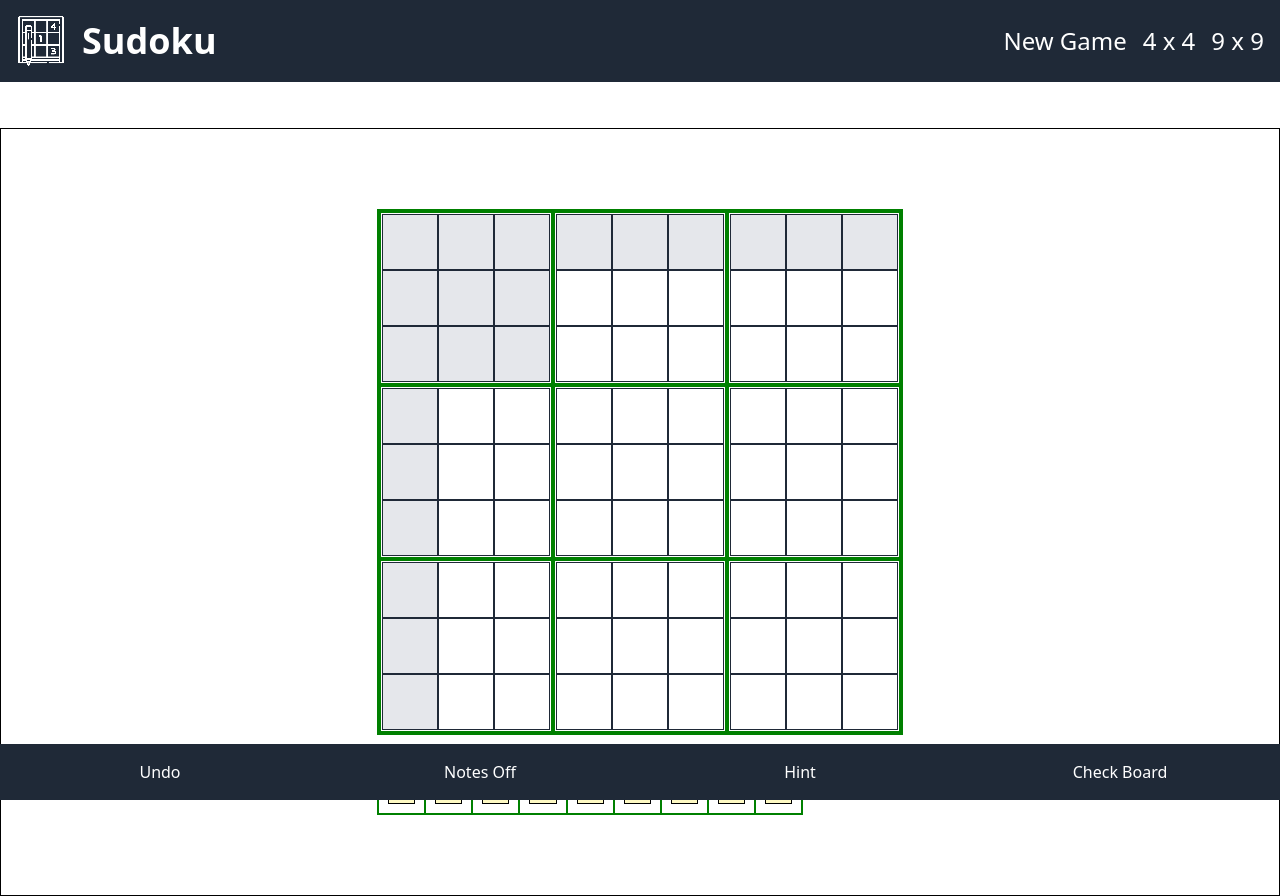
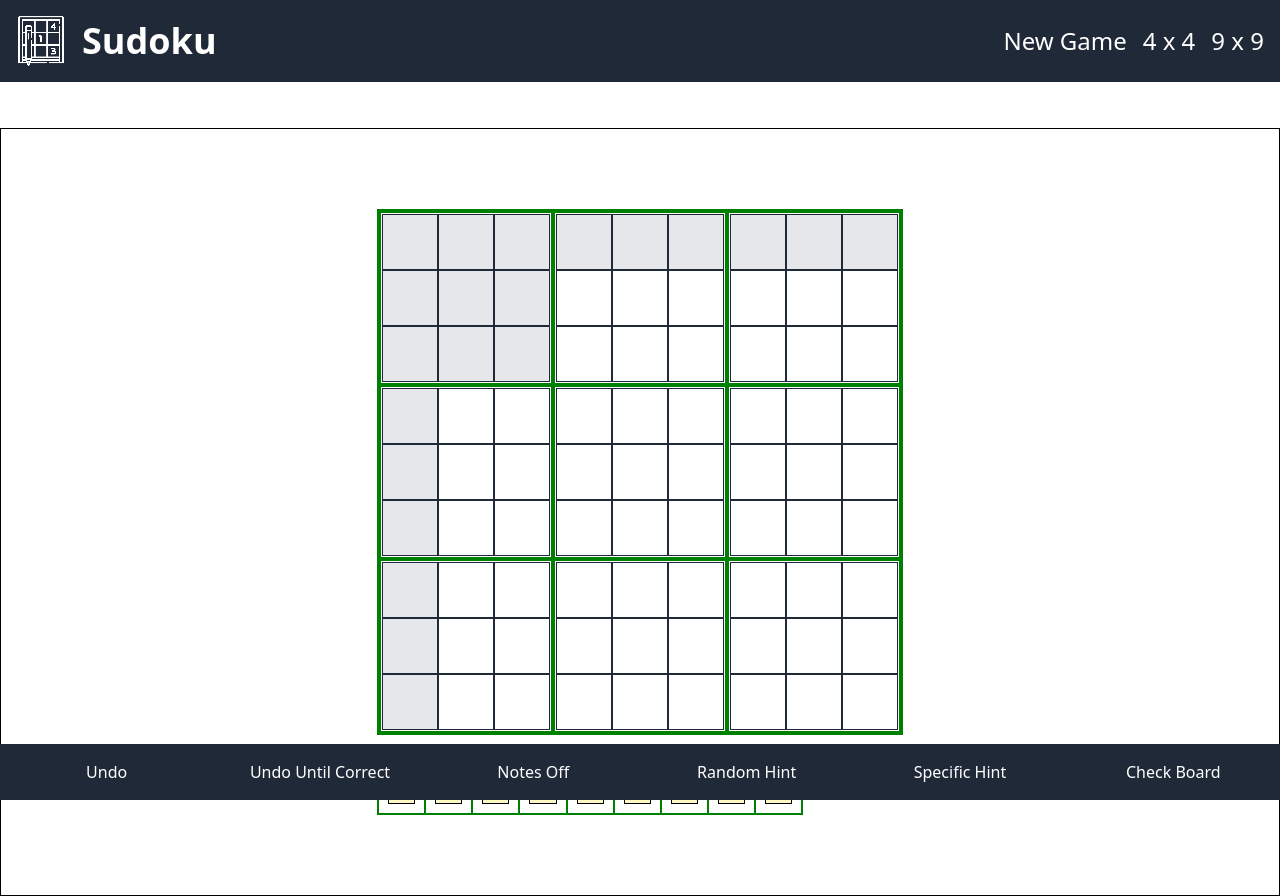
Before and after one commit to derekjtong/sudoku, a React (Vite) app in the folder frontend/: page / in a window 1280 px wide. Built offline with nearby package versions, Linux system fonts and the light colour scheme.

Commit message:
Update Buttons.jsx

```diff
--- a/frontend/src/components/Buttons.jsx
+++ b/frontend/src/components/Buttons.jsx
@@ -1,6 +1,6 @@
 import { useState } from "react";
 
-const Buttons = ({ onUndo, onErase, onToggleNotes, onGetHint }) => {
+const Buttons = ({ onUndo, onErase, onToggleNotes, onUndoUntilCorrect, onGetRandomHint, onGetSpecificHint }) => {
   const [notesOn, setNotesOn] = useState(false);
 
   const toggleNotes = () => {
@@ -13,11 +13,17 @@ const Buttons = ({ onUndo, onErase, onToggleNotes, onGetHint }) => {
       <button className="w-full p-4 text-white hover:bg-gray-900" onClick={onUndo}>
         Undo
       </button>
+      <button className="w-full p-4 text-white hover:bg-gray-900" onClick={onUndoUntilCorrect}>
+        Undo Until Correct
+      </button>
       <button className="w-full p-4 text-white hover:bg-gray-900" onClick={toggleNotes}>
         {notesOn ? "Notes On" : "Notes Off"}
       </button>
-      <button className="w-full p-4 text-white hover:bg-gray-900" onClick={onGetHint}>
-        Hint
+      <button className="w-full p-4 text-white hover:bg-gray-900" onClick={onGetRandomHint}>
+        Random Hint
+      </button>
+      <button className="w-full p-4 text-white hover:bg-gray-900" onClick={onGetSpecificHint}>
+        Specific Hint
       </button>
       <button className="w-full p-4 text-white hover:bg-gray-900" onClick={onErase}>
         Check Board
```
